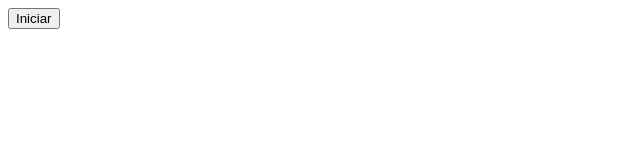
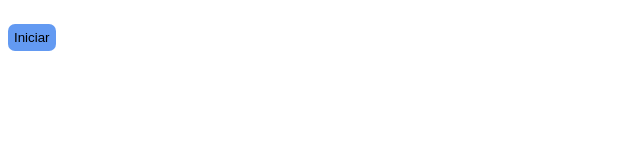
Before and after one commit to Elianmrey/Controle-de-possibilidade-de-votar-com-PopUps, a plain HTML site: page index.html in a window 1280 px wide. Shown: the whole page, without its empty margins (0-640 px from the left). Drawn offline with Linux system fonts and the light colour scheme.

Commit message:
Botão iniciar formatado para padronizar o design de todos os botões.

```diff
--- a/style.css
+++ b/style.css
@@ -6,6 +6,27 @@ html, body {
 {
   box-sizing: borderbox;
 }
+
+/* Botão Iniciar */
+.iniciar
+{
+   height: 2em;
+  border: none;
+  background-color: #639af2;
+  cursor: pointer;
+  position: relative;
+  top: 2vh;
+  border-radius: 7px;
+  }
+.iniciar:hover{
+  background-color: #144ac8;
+}
+.iniciar:active{
+  background-color: #f5f5f5;
+  position: relative;
+  bottom: 1.5vh;
+}
+
 
 /* Primeiro PopUp */
 .popup-mostrar{
```
